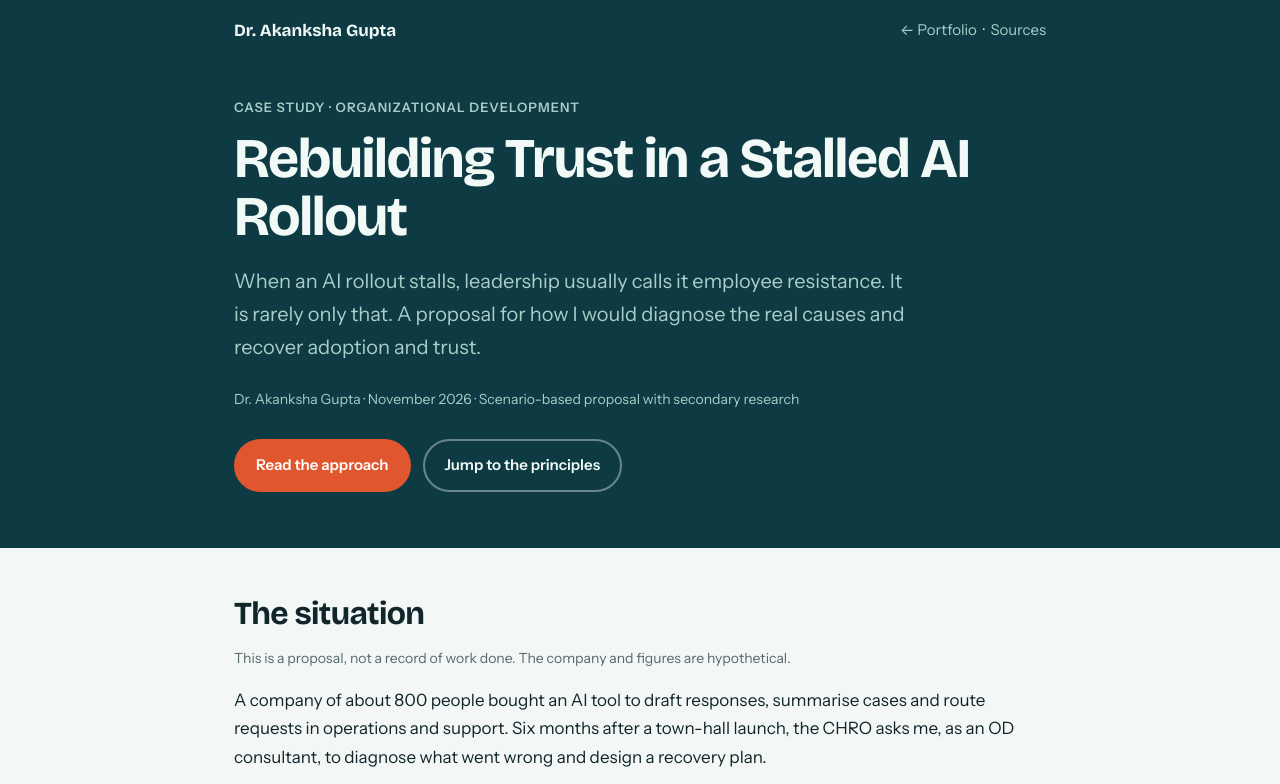
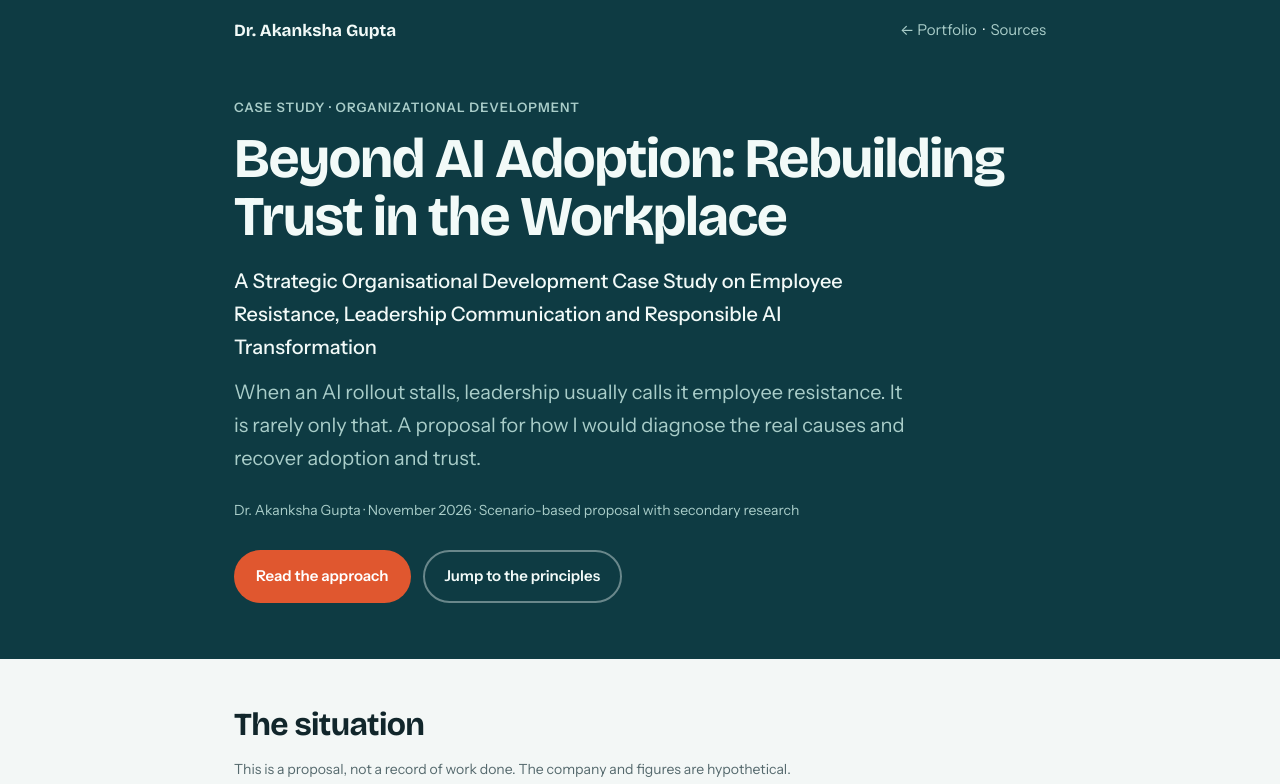
Before and after one commit to akanksha-gupta-07/akanksha-gupta-07.github.io, a plain HTML site: page projects/ai-rollout-trust/index.html in a window 1280 px wide. Shown: the top 784 px of the page. Drawn offline with nearby package versions, Linux system fonts and the light colour scheme.

Commit message:
Rename AI rollout case study to Beyond AI Adoption
Co-Authored-By: Claude Opus 5.5 <noreply@anthropic.com>
Claude-Session: https://claude.ai/code/session_01UBCyRtWZebP5b9N8TeFGpc

```diff
--- a/projects/ai-rollout-trust/index.html
+++ b/projects/ai-rollout-trust/index.html
@@ -3,9 +3,9 @@
 <head>
 <meta charset="utf-8">
 <meta name="viewport" content="width=device-width, initial-scale=1">
-<title>Rebuilding Trust in a Stalled AI Rollout | Dr. Akanksha Gupta</title>
+<title>Beyond AI Adoption | Dr. Akanksha Gupta</title>
 <meta name="description" content="An organisational development case study: how I would diagnose and recover a stalled AI rollout, from entry and the headcount question to pushing back on the tool, measuring success and an honest look at restructuring.">
-<meta property="og:title" content="Rebuilding Trust in a Stalled AI Rollout: an OD case study">
+<meta property="og:title" content="Beyond AI Adoption: Rebuilding Trust in the Workplace">
 <meta property="og:description" content="A stalled AI rollout is rarely just employee resistance. A proposal for diagnosing the tool, the launch and the fear, and fixing all three.">
 <meta property="og:image" content="https://akanksha-gupta-07.github.io/projects/ai-rollout-trust/assets/three-problems.png">
 <meta property="og:type" content="article">
@@ -111,7 +111,8 @@
 
   <header class="hero">
     <p class="eyebrow">Case study · Organizational development</p>
-    <h1>Rebuilding Trust in a Stalled AI Rollout</h1>
+    <h1>Beyond AI Adoption: Rebuilding Trust in the Workplace</h1>
+    <p class="lede" style="color:var(--hero-ink);font-weight:500;margin-bottom:12px">A Strategic Organisational Development Case Study on Employee Resistance, Leadership Communication and Responsible AI Transformation</p>
     <p class="lede">When an AI rollout stalls, leadership usually calls it employee resistance. It is rarely only that. A proposal for how I would diagnose the real causes and recover adoption and trust.</p>
     <p class="meta">Dr. Akanksha Gupta · November 2026 · Scenario-based proposal with secondary research</p>
     <div class="buttons">
```
Also changed, not shown: index.html (+1 -1 lines).
